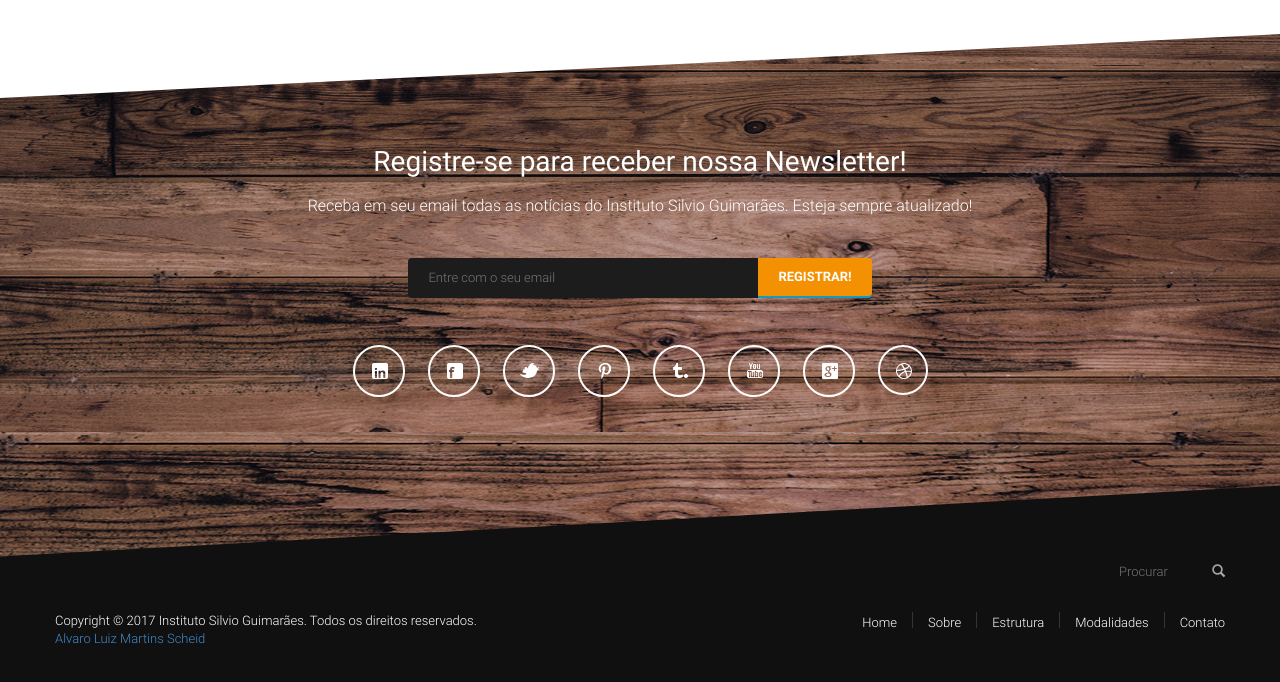
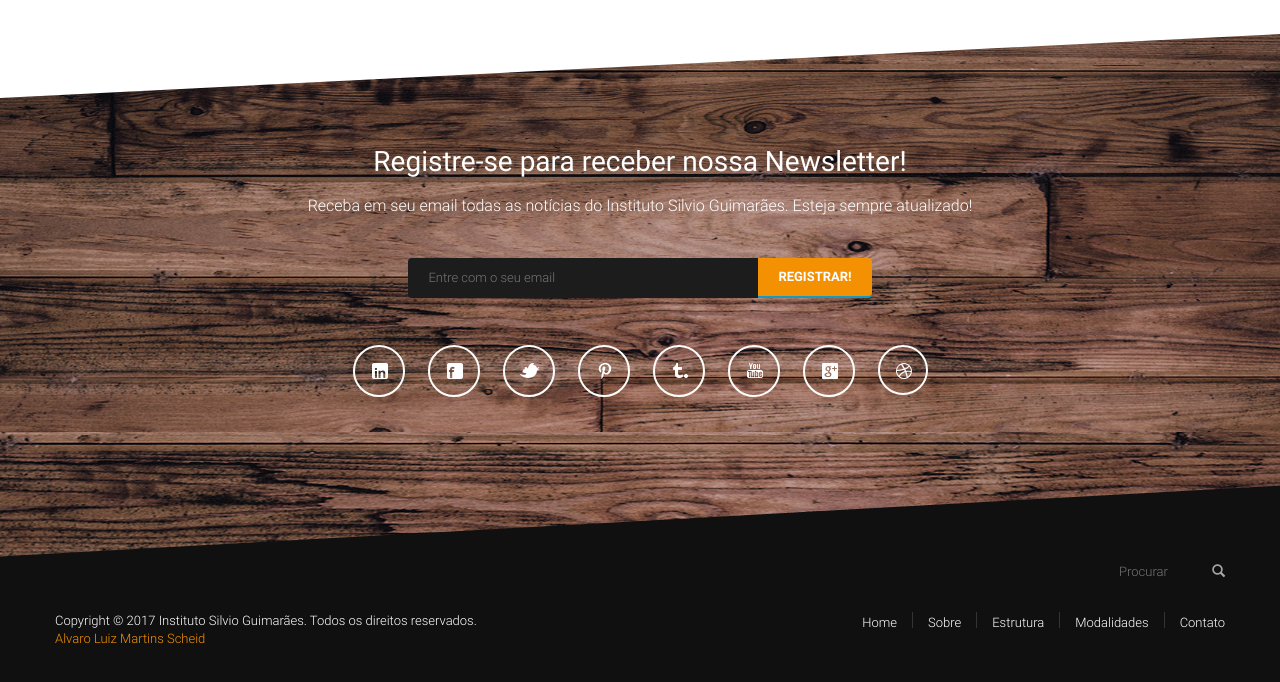
Before and after one commit to ChristoferGuimaraes/ascheid.github.io, a plain HTML site: page index.html in a window 1280 px wide. Shown: the part 8000-8682 px from the top of the page. Drawn offline with Linux system fonts and the light colour scheme.

Commit message:
Esquema de cores resolvido

```diff
--- a/index.html
+++ b/index.html
@@ -605,7 +605,7 @@
 						<input  id="searchPattern" type="search" placeholder="Procurar"/><i class="glyphicon glyphicon-search" style="font-size: 13px; color:#a5a5a5;" id="iS"></i>
 					</div>
 					<div class="col-md-6 text-left copy">
-						<p>Copyright &copy; 2017 Instituto Silvio Guimarães. Todos os direitos reservados.<br><a href="mailto:ascheid@gmail.com?Subject=Contato%20via%20página%20iSG" target="_top">Alvaro Luiz Martins Scheid</a></p>
+						<p>Copyright &copy; 2017 Instituto Silvio Guimarães. Todos os direitos reservados.<br><a style="color: #f49102" href="mailto:ascheid@gmail.com?Subject=Contato%20via%20página%20iSG" target="_top">Alvaro Luiz Martins Scheid</a></p>
 					</div>
 					<div class="col-md-6 text-right dm">
 						<ul id="downMenu">
```
